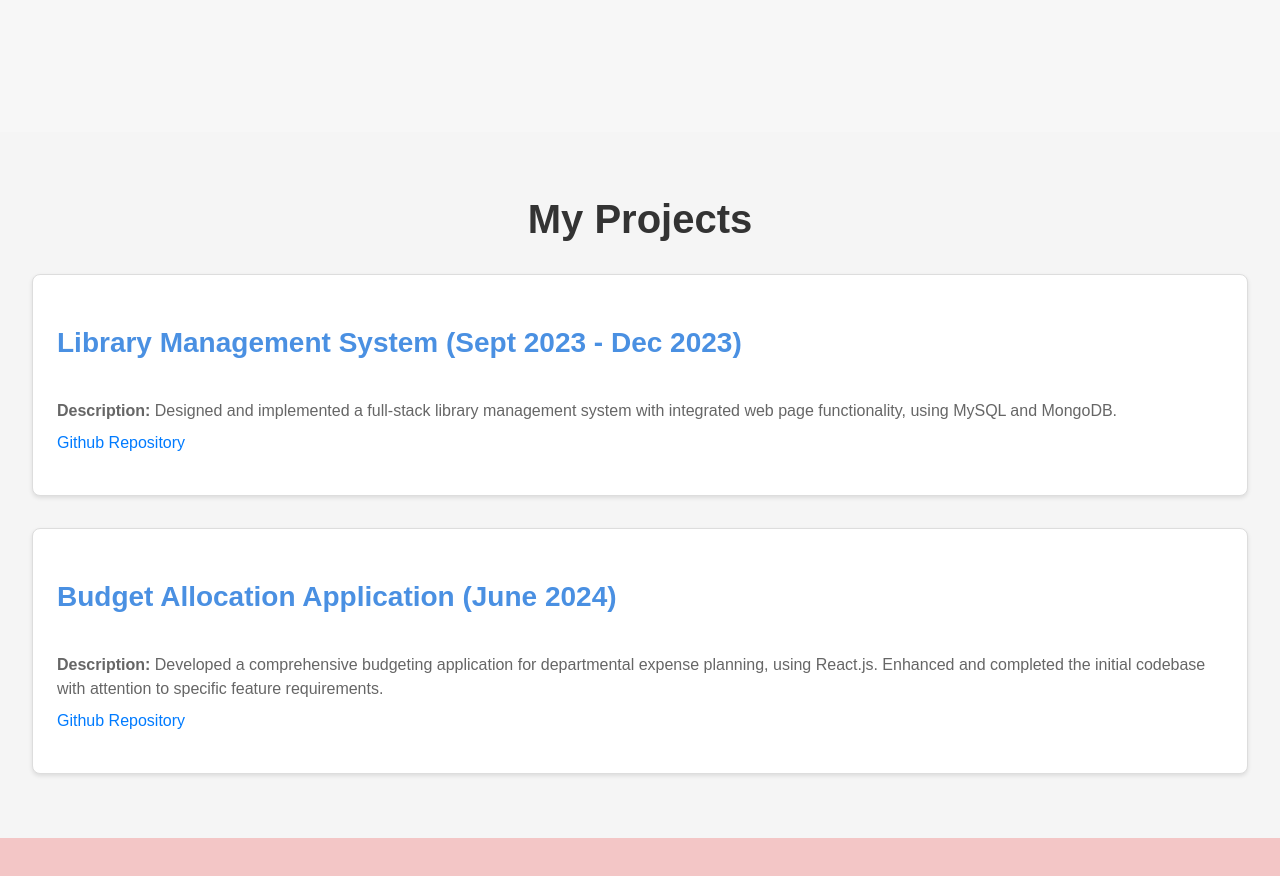
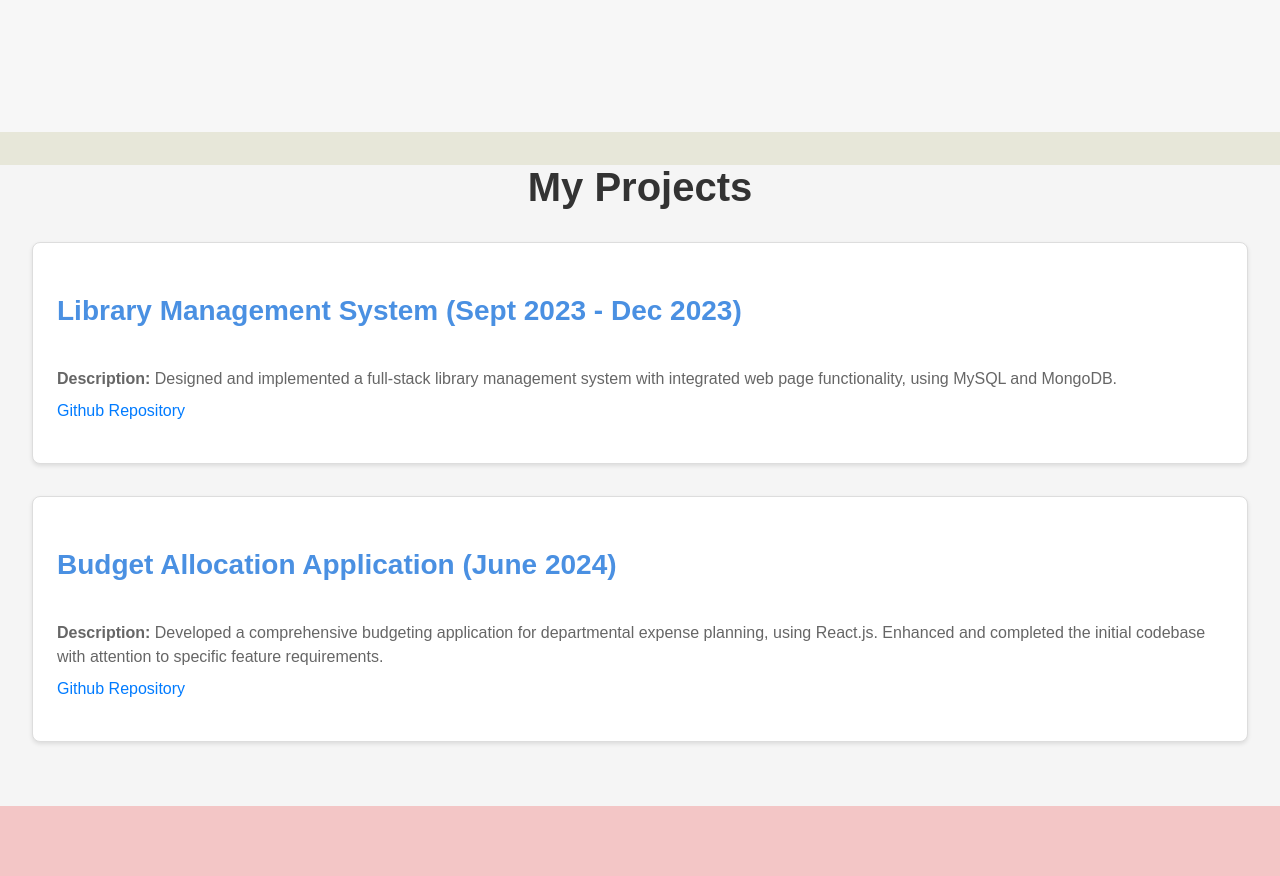
Before and after one commit to Camrahd/My-Portfolio, a React (Create React App) app in the folder portfolio/: page / in a window 1280 px wide. Shown: the part 760-1636 px from the top of the page. Built offline with nearby package versions, Linux system fonts and the light colour scheme.

Commit message:
css changes

```diff
--- a/portfolio/src/App.css
+++ b/portfolio/src/App.css
@@ -2,6 +2,8 @@
   text-align: left;
   font-family: Arial, sans-serif;
   background-color: #e7e7d9;
+  margin: 0;
+  padding: 0;
 }
 
 
@@ -58,6 +60,8 @@
 .about-container {
   min-height: 100vh;
   background-color: #f7f7f7;
+  margin-bottom: 0; /* Ensure there's no extra space at the bottom */
+  padding-bottom: 0; /* Adjust if needed */
 }
 
 .about-title {
@@ -133,6 +137,8 @@
   padding: 2rem;
   background-color: #f5f5f5; /* Light gray background */
   color: #333; /* Dark text color */
+  margin-top: 0; /* Ensure there's no extra space at the top */
+  padding-top: 0; /* Adjust if needed */
 }
 
 /* Section header */
```
